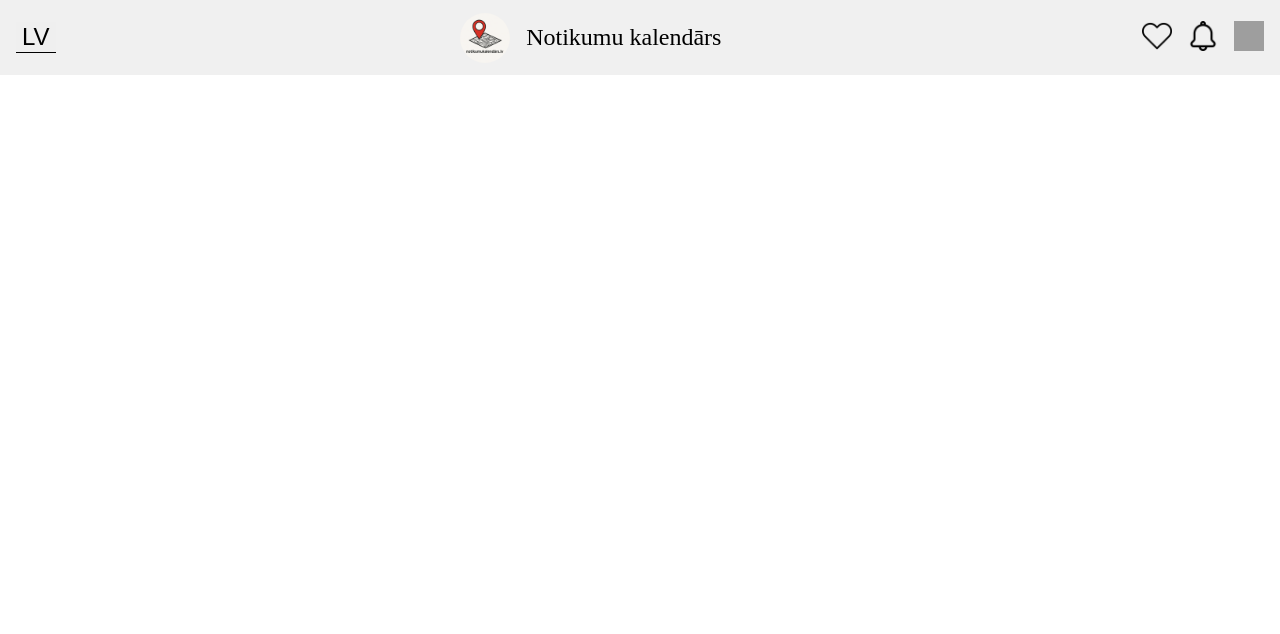
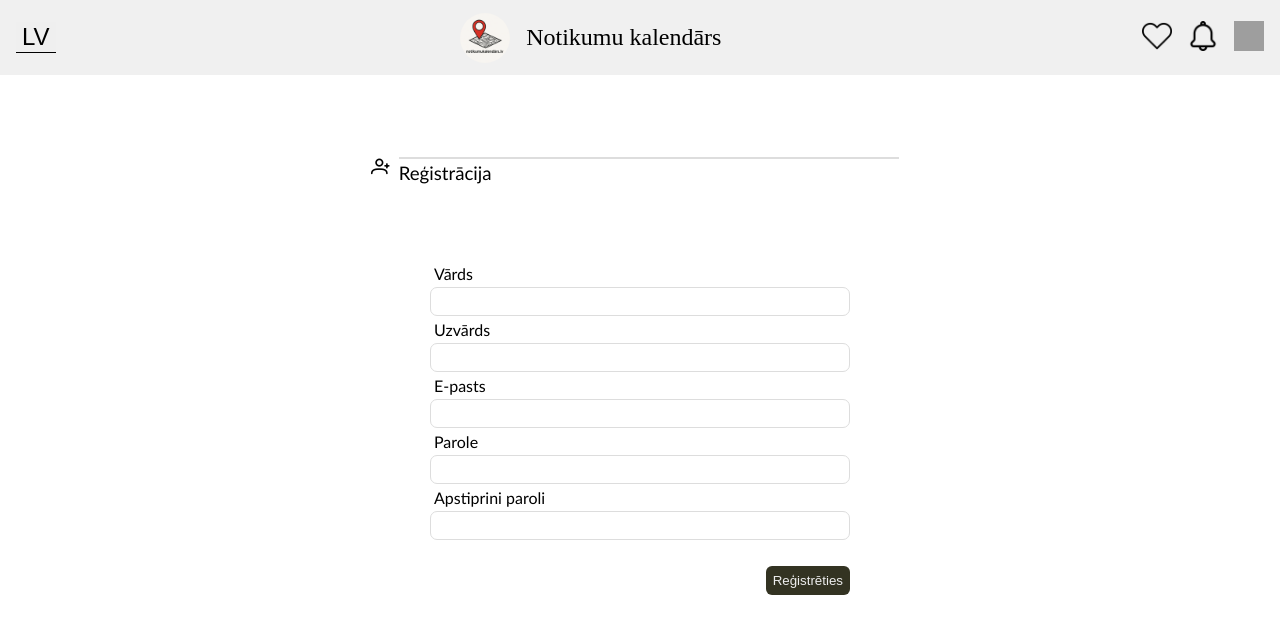
Before and after one commit to ejakkov/notikumu-kalendars, a JavaScript app in the folder frontend/: page /register in a window 1280 px wide. Shown: the top 634 px of the page. Built offline with nearby package versions, Linux system fonts and the light colour scheme; grey boxes are pictures that could not be loaded; the HTML template or start-up script is replaced by a standard one.

Commit message:
Reģistrācijas un detalizēta notikumu lapa

```diff
--- a/frontend/src/router/index.js
+++ b/frontend/src/router/index.js
@@ -1,8 +1,10 @@
 import { createRouter, createWebHistory } from 'vue-router';
 
 import EventListView from '@/views/EventListView.vue';
+import EventDetailView from '@/views/EventDetailView.vue';
 import LoginView from '@/views/LoginView.vue';
 import FavoritesView from '@/views/FavoritesView.vue';
+import RegisterView from '@/views/RegisterView.vue';
 
 const routes = [
   {
@@ -19,6 +21,17 @@ const routes = [
     path: '/favorites',
     name: 'Favorites',
     component: FavoritesView
+  },
+  {
+    path: '/register',
+    name: 'Register',
+    component: RegisterView
+  },
+  {
+    path: '/event/:id',
+    name: 'EventDetail',
+    component: EventDetailView,
+    props: true
   }
 ];
 
--- /dev/null
+++ b/frontend/src/views/EventDetailView.vue
@@ -0,0 +1,104 @@
+import events from EventListView.vue
+<template>
+  <div class="event-detail">
+    <h1>{{ event.title }}</h1>
+    <img class="detail-image" :src="event.image" alt="Event image" />
+    <p><strong>Datums:</strong> {{ formatDate(event.date) }}</p>
+    <p><strong>Vieta:</strong> {{ event.location }}</p>
+    <p><strong>Kategorija:</strong> {{ event.category }}</p>
+    <p class="description"><strong>Apraksts:</strong> {{ event.description }}</p>
+
+    <iframe
+      class="map"
+      :src="googleMapUrl"
+      width="100%"
+      height="300"
+      style="border:0;"
+      allowfullscreen=""
+      loading="lazy"
+      referrerpolicy="no-referrer-when-downgrade"
+    ></iframe>
+  </div>
+</template>
+
+<script setup>
+import { useRoute } from 'vue-router';
+import { ref, computed } from 'vue';
+
+const route = useRoute();
+const id = parseInt(route.params.id);
+
+const events = ref([
+  {
+    id: 1,
+    title: 'Rīgas svētki',
+    date: new Date('2025-08-18'),
+    location: 'Rīga',
+    description: 'Koncerti un salūts centrā.',
+    category: 'Koncerts',
+    image: 'https://www.jurmala.lv/sites/jurmala/files/styles/article_full_image_665x375_/public/gallery_images/buss.jpg?itok=hJOJ1mgs'
+  },
+  {
+    id: 2,
+    title: 'Jūrmalas festivāls',
+    date: new Date('2025-07-10'),
+    location: 'Jūrmala',
+    description: 'Pludmales pasākums.',
+    category: 'Festivāls',
+    image: 'https://www.jurmala.lv/sites/jurmala/files/styles/article_full_image_665x375_/public/gallery_images/Arheologiskie%20pr.jpg?itok=QWlAKsgB'
+  },
+  {
+    id: 3,
+    title: 'Rīgas svētki',
+    date: new Date('2025-08-18'),
+    location: 'Rīga',
+    description: 'Koncerti un salūts centrā.',
+    category: 'Koncerts',
+    image: 'https://www.jurmala.lv/sites/jurmala/files/styles/article_full_image_665x375_/public/gallery_images/buss.jpg?itok=hJOJ1mgs'
+  },
+  {
+    id: 4,
+    title: 'Jūrmalas festivāls',
+    date: new Date('2025-07-10'),
+    location: 'Jūrmala',
+    description: 'Pludmales pasākums.',
+    category: 'Festivāls',
+    image: 'https://www.jurmala.lv/sites/jurmala/files/styles/article_full_image_665x375_/public/gallery_images/Arheologiskie%20pr.jpg?itok=QWlAKsgB'
+  }
+]);
+
+const event = computed(() => events.value.find(e => e.id === id));
+
+function formatDate(date) {
+  return new Date(date).toLocaleDateString('lv-LV');
+}
+
+const googleMapUrl = computed(() =>
+  `https://www.google.com/maps/embed?pb=!1m18!1m12!1m3!1d18540.03762256183!2d24.08273866726507!3d56.94919957350562!2m3!1f0!2f0!3f0!3m2!1i1024!2i768!4f13.1!3m3!1m2!1s0x46eecfd7a81ed531%3A0x6bec487673a5b6ae!2sRiga%20Technical%20University!5e0!3m2!1sen!2slv!4v1746985338391!5m2!1sen!2slv"`
+);
+</script>
+
+<style scoped>
+.event-detail {
+  padding: 20px;
+  max-width: 800px;
+  margin: auto;
+  font-family: 'Roboto Slab', serif;
+}
+
+.detail-image {
+  width: 100%;
+  max-height: 400px;
+  object-fit: cover;
+  margin-bottom: 20px;
+}
+
+.description {
+  margin: 20px 0;
+}
+
+.map {
+  margin-top: 20px;
+  border-radius: 10px;
+}
+</style>
--- a/frontend/src/views/EventListView.vue
+++ b/frontend/src/views/EventListView.vue
@@ -6,7 +6,7 @@
   </div>
   <div class="event-list-view">
     <div class="event-list">
-      <div v-for="event in filteredEvents" :key="event.id" class="event-card">
+      <!-- <div v-for="event in filteredEvents" :key="event.id" class="event-card">
         <img class="card-image" :src="event.image" />
         <p class="date-category">{{ formatDate(event.date) }} - {{ event.category }}</p>
         <template class="title">{{ event.title }}</template>
@@ -14,7 +14,21 @@
           <p> <img src="../assets/compass.png" class="location-icon">{{ event.location }}</p>
           <p>{{ event.description }}</p>
         </div>
+      </div> -->
+      <router-link
+        v-for="event in filteredEvents"
+        :key="event.id"
+        :to="{ name: 'EventDetail', params: { id: event.id } }"
+        class="event-card"
+         style="text-decoration: none; color: inherit;">
+        <img class="card-image" :src="event.image" />
+        <p class="date-category">{{ formatDate(event.date) }} - {{ event.category }}</p>
+        <template class="title">{{ event.title }}</template>
+      <div class="content">
+        <p><img src="../assets/compass.png" class="location-icon" />{{ event.location }}</p>
+        <p>{{ event.description }}</p>
       </div>
+    </router-link>
     </div>
   </div>
 </template>
--- a/frontend/src/views/LoginView.vue
+++ b/frontend/src/views/LoginView.vue
@@ -13,6 +13,7 @@
         </div>
         <div class="login-footer">
           <a href="#">Aizmirsu paroli</a>
+          <a href="/register">Reģistrēties</a>
           <button>Autorizēties</button>
         </div>
       </div>
--- /dev/null
+++ b/frontend/src/views/RegisterView.vue
@@ -0,0 +1,121 @@
+<template>
+  <div class="register-view">
+    <div class="register-form">
+      <div class="register-header">
+        <i class="pi pi-user-plus"></i>
+        <span>Reģistrācija</span>
+      </div>
+      <div class="register-body">
+        <label for="input-name">Vārds</label>
+        <input id="input-name" type="text" name="name" v-model="name" />
+
+        <label for="input-surname">Uzvārds</label>
+        <input id="input-surname" type="text" name="surname" v-model="surnamename" />
+
+
+        <label for="input-email">E-pasts</label>
+        <input id="input-email" type="email" name="email" v-model="email" />
+
+
+        <label for="input-password">Parole</label>
+        <input id="input-password" type="password" name="password" v-model="password" />
+
+        <label for="input-confirm-password">Apstiprini paroli</label>
+        <input id="input-confirm-password" type="password" name="confirmPassword" v-model="confirmPassword" />
+      </div>
+      <div class="register-footer">
+        <button @click="register">Reģistrēties</button>
+      </div>
+    </div>
+  </div>
+</template>
+
+<script setup>
+import { ref } from 'vue';
+
+const name = ref('');
+const email = ref('');
+const username = ref('');
+const password = ref('');
+const confirmPassword = ref('');
+
+function register() {
+  if (password.value !== confirmPassword.value) {
+    console.log('Paroles nesakrīt!');
+    return;
+  }
+
+  console.log('Reģistrācija (veiksme!):', {
+    name: name.value,
+    email: email.value,
+    username: username.value,
+    password: password.value,
+  });
+}
+</script>
+
+<style>
+.register-view {
+  display: flex;
+  flex-direction: column;
+  align-items: center;
+  padding: 2rem;
+}
+.register-form {
+  margin-top: 50px;
+  display: flex;
+  flex-direction: column;
+  gap: 1rem;
+  width: 540px;
+  font-family: Calibri;
+}
+.register-header {
+  display: flex;
+  font-size: 14pt;
+}
+.register-header span {
+  display: block;
+  margin-left: 10px;
+  padding-top: 3px;
+  border-top: 2px solid #DDD;
+  width: 500px;
+}
+.register-header i {
+  display: block;
+}
+.register-body {
+  display: flex;
+  flex-direction: column;
+  padding: 60px 60px 10px 60px;
+}
+.register-body input {
+  padding: 6px;
+  border-radius: 7px;
+  border: 1px solid #DDD;
+  outline: none;
+  transition: 200ms;
+}
+.register-body input:focus {
+  border: 1px solid #999;
+}
+.register-body label {
+  display: block;
+  margin: 4px;
+}
+.register-footer {
+  padding-right: 60px;
+  display: flex;
+  justify-content: right;
+}
+.register-footer button {
+  padding: 7px;
+  border: none;
+  background: #332;
+  color: #EEE;
+  border-radius: 6px;
+  transition: 200ms background;
+}
+.register-footer button:hover {
+  background: #554;
+}
+</style>
```
